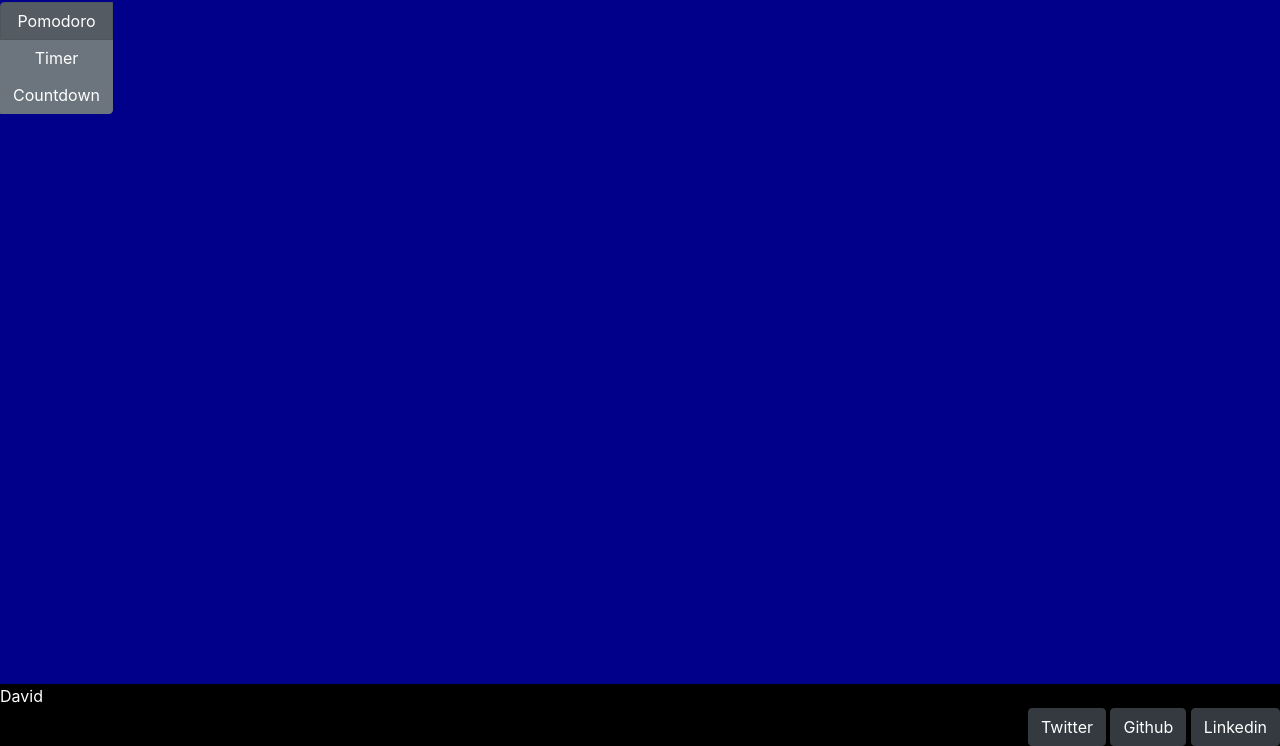
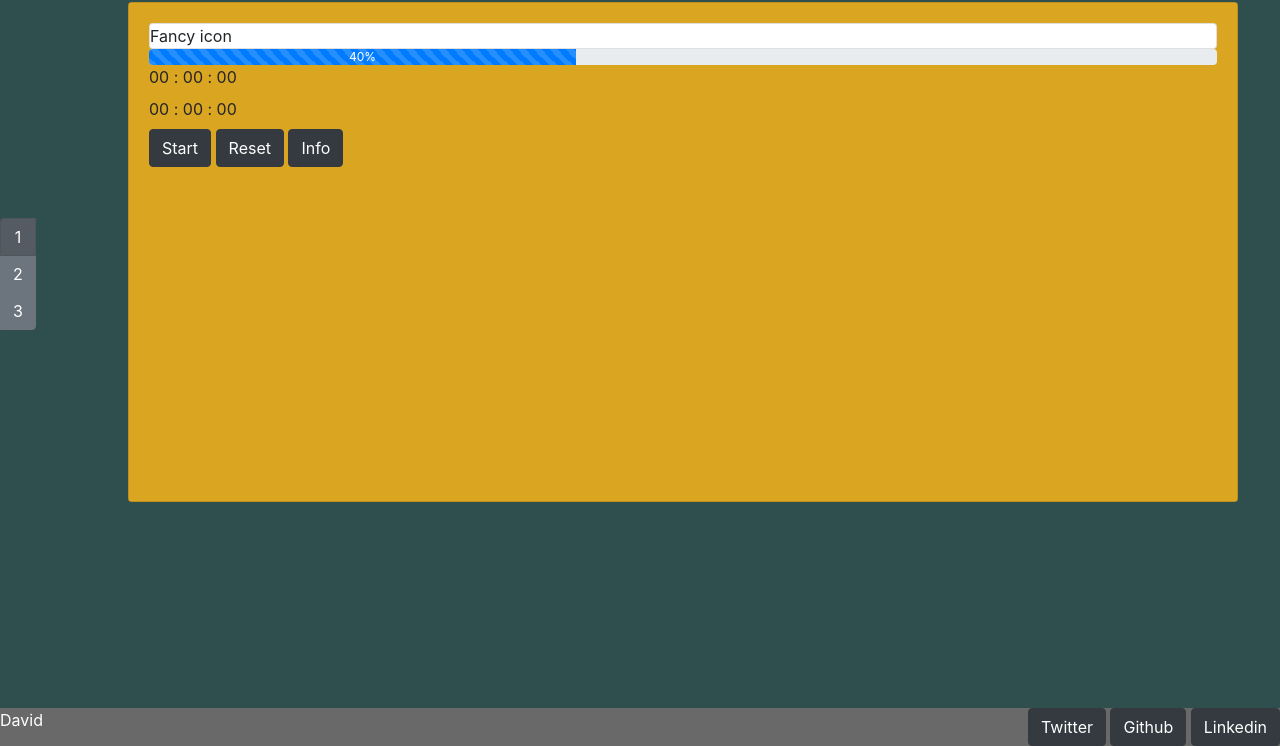
Before and after one commit to dlourenco182/ptc_time, a plain HTML site: page index.html in a window 1280 px wide. Shown: the part 54-800 px from the top of the page. Drawn offline with nearby package versions, Linux system fonts and the light colour scheme.

Commit message:
Changes in HTML,CSS & Adding just some JS

```diff
--- a/index.html
+++ b/index.html
@@ -16,21 +16,53 @@
 <body>
     <h1>Pomodoro Timer & Countdown
     </h1>
-    <div class="btn-group btn-group-toggle btn-group-vertical" data-toggle="buttons">
-        <label class="btn btn-secondary active">
-          <input type="radio" name="options" id="option1" autocomplete="off" checked>Pomodoro
+    <div class="menu_ptc btn-group btn-group-toggle btn-group-vertical" data-toggle="buttons">
+        <label class="btn btn-secondary menu_pomodoro active">
+            <input type="radio" name="options" id="option1" autocomplete="off" checked>1
         </label>
-        <label class="btn btn-secondary">
-          <input type="radio" name="options" id="option2" autocomplete="off"> Timer
+        <label class="btn btn-secondary menu_timer">
+            <input type="radio" name="options" id="option2" autocomplete="off"> 2
         </label>
-        <label class="btn btn-secondary">
-          <input type="radio" name="options" id="option3" autocomplete="off"> Countdown
+        <label class="btn btn-secondary menu_countdown">
+            <input type="radio" name="options" id="option3" autocomplete="off"> 3
         </label>
+    </div>
+    <div class="container container_main">
+        <div class="card center_action">
+            <div class="card-body center_action">
+                <div class="card">
+                    Fancy icon
+                </div>
+                <div>
+                    <div class="progress">
+                        <div class="progress-bar  progress-bar-striped active" role="progressbar" aria-valuenow="40" aria-valuemin="0" aria-valuemax="100"
+                            style="width:40%">
+                            40%
+                        </div>
+                    </div>
+                </div>
+                <div class="time values local">
+                    <label id="hours">00</label> :
+                    <label id="minutes">00</label> :
+                    <label id="seconds">00</label>
+                </div>
+                <div class="time values action">
+                    <label id="hours">00</label> :
+                    <label id="minutes">00</label> :
+                    <label id="seconds">00</label>
+                </div>
+                <div>
+                    <button type="button" class="btn btn-dark">Start</button>
+                    <button type="button" class="btn btn-dark">Reset</button>
+                    <button type="button" class="btn btn-dark">Info</button>
+                </div>
+            </div>
+        </div>
     </div>
 
     <footer>
-        <div class = "footer_identification">David</div>
-        <div class = "footer_icons" align="right">
+        <div class="footer_identification">David</div>
+        <div class="footer_icons" align="right">
             <button type="button" class="btn btn-dark">Twitter</button>
             <button type="button" class="btn btn-dark">Github</button>
             <button type="button" class="btn btn-dark">Linkedin</button>
--- a/main.css
+++ b/main.css
@@ -1,20 +1,39 @@
-body{
-    background-color: darkblue;
+body {
+    background-color: darkslategray;
 }
 
-footer{
+.menu_ptc {
+    position: fixed;
+    top: 34%;
+}
+
+footer {
     position: fixed;
     left: 0;
     bottom: 0;
     width: 100%;
-    background-color: black;
+    background-color: dimgray;
     color: white;
 }
 
-.footer_icons{
+.footer_icons {
+    max-width: 300px;
+    text-align: right;
     float: right;
 }
 
-.footer_identification{
+.footer_identification {
+    display: inline;
     max-width: 100px;
 }
+
+.container_main {
+    position: fixed;
+    margin-left: 113px;
+    height: 500px;
+}
+
+.center_action {
+    height: 500px;
+    background-color: goldenrod;
+}
--- a/script.js
+++ b/script.js
@@ -1 +1,11 @@
-alert("I'm here too!")
+$(document).ready(function () {
+    $(".menu_pomodoro").click(function () {
+        $(".center_action").css("background-color", "red");
+    });
+    $(".menu_timer").click(function () {
+        $(".center_action").css("background-color", "green");
+    });
+    $(".menu_countdown").click(function () {
+        $(".center_action").css("background-color", "blue");
+    });
+});
```
Also changed, not shown: 1 other file.
